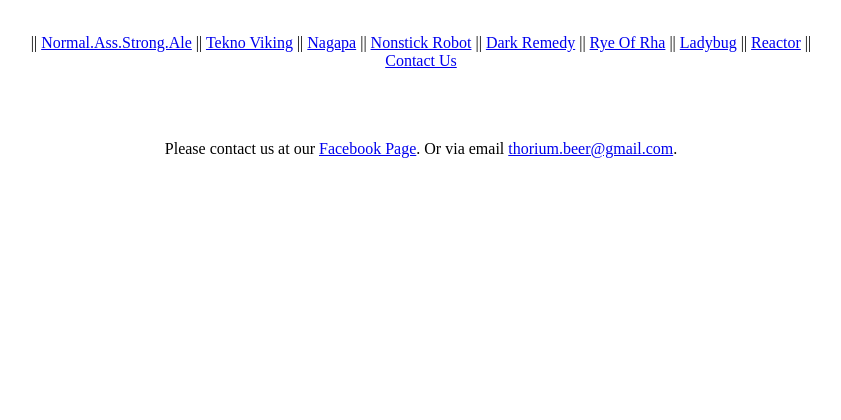
After one commit to cweidenkeller/thorium.beer, a Python web app: template thorium/templates/contact_us.html in a window 1280 px wide. The commit adds this page. Shown: the part 332-752 px from the top of the page, without its empty margins (219-1060 px from the left). Run offline with Jinja, Linux system fonts and the light colour scheme; the template is opened without the code that fills it, so the values that code supplies are empty.

Commit message:
Add Contact Us

```diff
--- a/thorium/site.py
+++ b/thorium/site.py
@@ -16,6 +16,10 @@ def beer(beer_name):
 def about_us():
     return render_template('about_us.html')
 
+@site.route('/contact_us', methods=['GET'])
+def contact_us():
+    return render_template('contact_us.html')
+
 @site.route('/survey', methods=['GET'])
 def survey():
     return redirect('https://www.surveymonkey.com/r/2W9XQDK',
--- a/thorium/templates/base.html
+++ b/thorium/templates/base.html
@@ -27,6 +27,7 @@
             <a href="/beer/rye_of_rha">Rye Of Rha</a> ||
             <a href="/beer/ladybug">Ladybug</a> ||
             <a href="/beer/reactor">Reactor</a> ||
+            <br><a href="/contact_us">Contact Us</a>
         </center>
         <br />
         <br />
--- /dev/null
+++ b/thorium/templates/contact_us.html
@@ -0,0 +1,7 @@
+{% extends "base.html" %}
+{% block title %}ContactUs{% endblock %}
+{% block content %}
+<div align="center">
+    <p>Please contact us at our <a href=https://facebook.com/thorium.beer>Facebook Page</a>.
+    Or via email <a href="mailto:thorium.beer@gmail.com" target="_top">thorium.beer@gmail.com</a>.
+{% endblock %}
```
